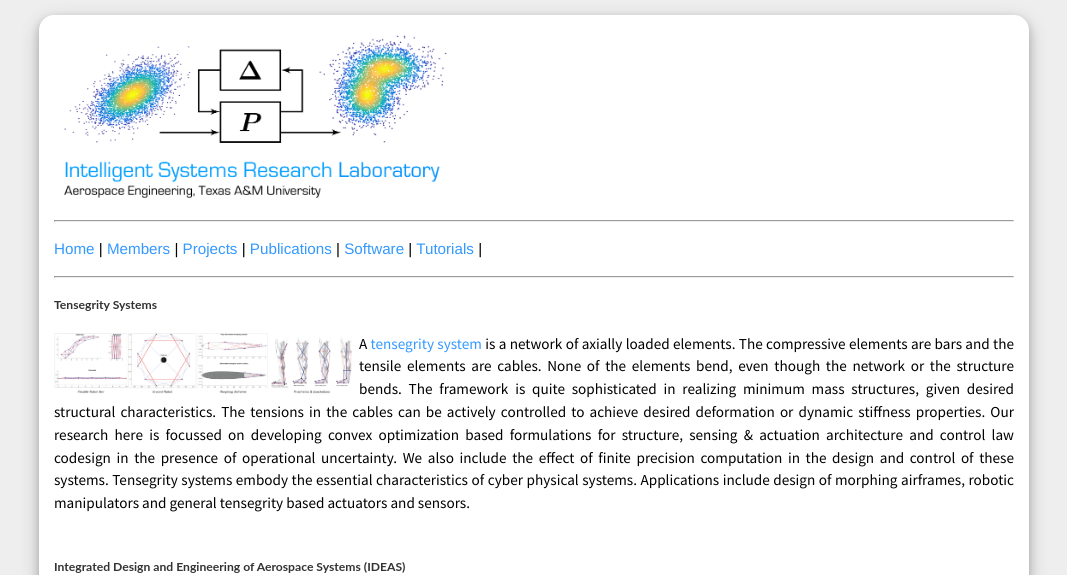
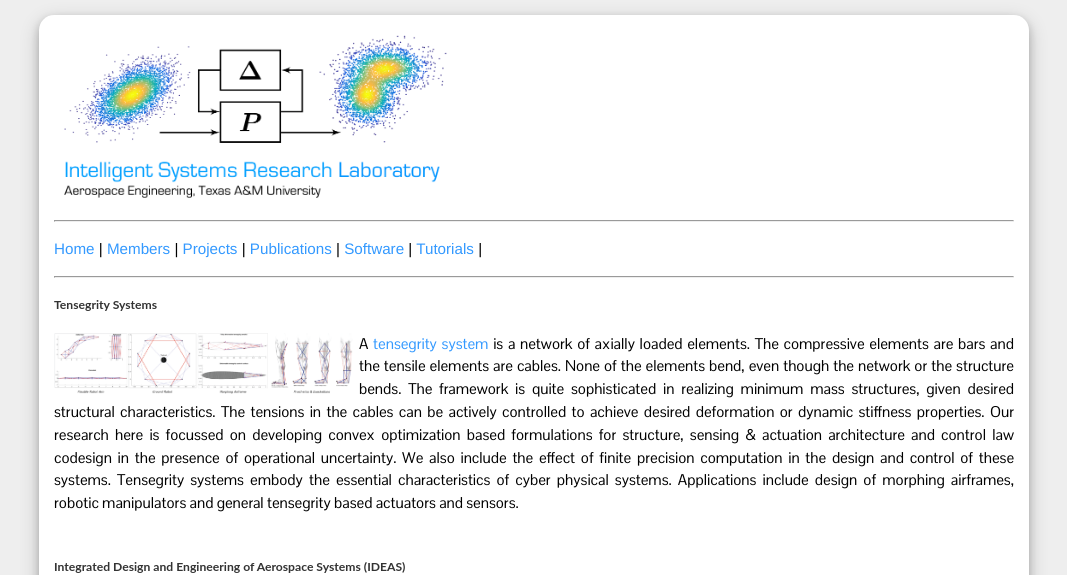
Before and after one commit to isrlab/isrlab.github.io, a Jekyll site: the page built from _pages/research.md, in a window 1280 px wide. Shown: the top 575 px of the page, without its empty margins (106-1173 px from the left). Built offline with Jekyll 4.4.1, drawn with Linux system fonts in a browser that asks for light colours; our own code applies the rules of GitHub Pages for plain Markdown files; formulas are drawn with MathJax 3; grey boxes are pictures that could not be loaded.

Commit message:
Update uqLab.css

```diff
--- a/css/uqLab.css
+++ b/css/uqLab.css
@@ -1,13 +1,13 @@
 
 li {
-  font-family: 'Source Sans Pro', sans-serif;
+  font-family: 'Pontano Sans', sans-serif;
   font-size: 100%;
   border: none;
 }
 
 
 body {
-	font-family: 'Source Sans Pro', sans-serif;
+	font-family: 'Pontano Sans', sans-serif;
 	font-size: 95%;
 	margin: 1em;
 	background-color: #EEEEEE;
@@ -95,6 +95,7 @@
 div.container {
     width: device-width;
     border: 0px;
+
 }
 
 #wrap {
```
